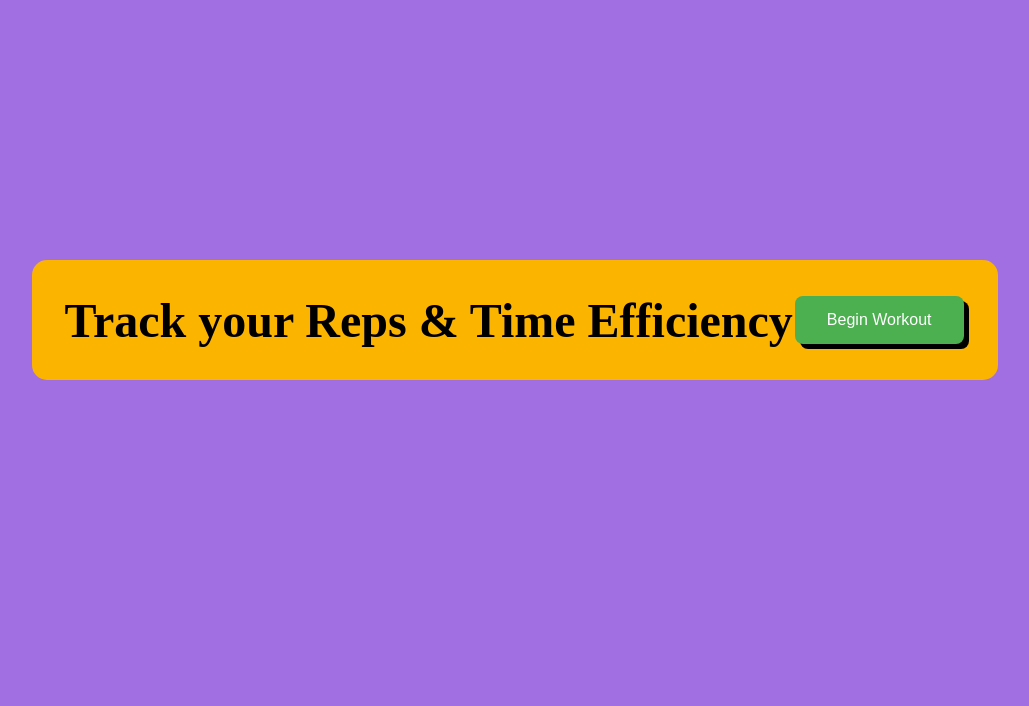
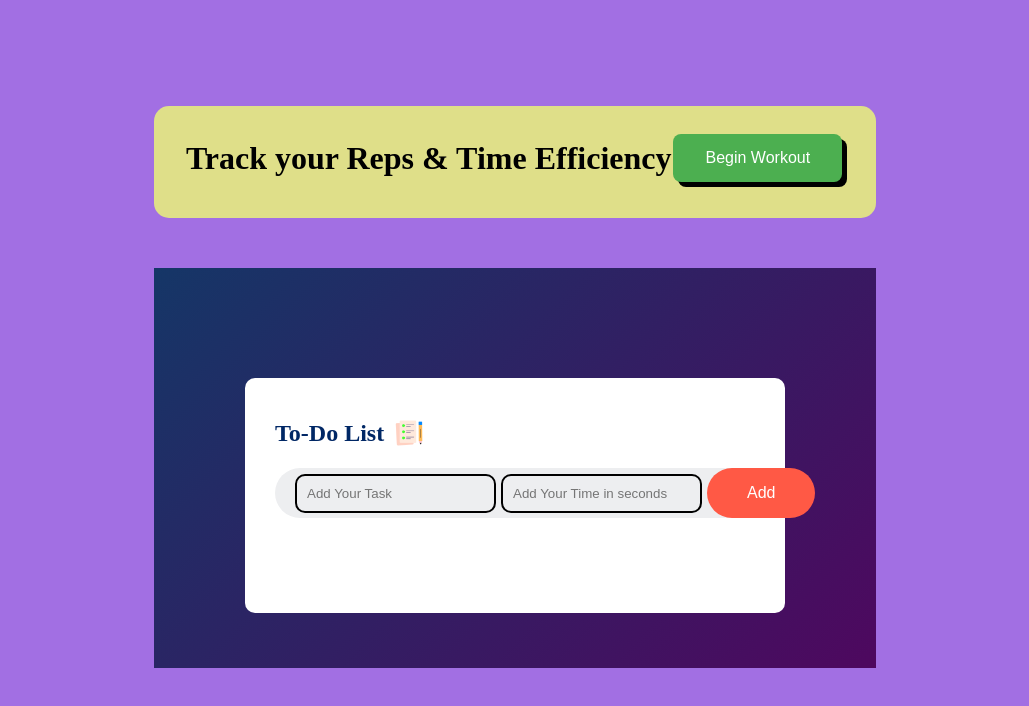
Before and after one commit to CSI-Trainee-2024/Task2_aditya_2310043, a plain HTML site: page index.html in a window 1280 px wide. Both pictures are taken after a click on the button "Begin Workout". Shown: the whole page, without its empty margins (125-1154 px from the left). Drawn offline with Linux system fonts and the light colour scheme.

Commit message:
enhanced the UI of the project and start adding Javascript to the projects and add the begin workout functionality

```diff
--- a/index.html
+++ b/index.html
@@ -11,10 +11,28 @@
 
 <body>
     <div class="container">
-        <div class="heading">
-            <h1>Track your Reps & Time Efficiency</h1>
-            <button class="btn">Begin Workout</button>
+        <div class="main">
+            <div class="heading">
+                <h1>Track your Reps & Time Efficiency</h1>
+                <button class="btn" onclick="addTodo()">Begin Workout</button>
+            </div>
+            <div class="container1">
+               <!-- <div class="todo-app">
+                <h2>To-Do List <img src="./images/icon.png"></h2>
+                <div class="row">
+                    <input type="text" id="task-input" placeholder="Add Your Task" required>
+                    <input type="number" id="time-input" placeholder="Add Your Time" required>
+                     <button onclick="addTask()">Add</button> -->
+                </div>
+                <ul id="list-container">
+                    <!-- <li class="checked">Task 1</li>
+                    <li>Task 2</li>
+                    <li>Task 3</li> -->
+                </ul>
+               </div>
+            </div>
         </div>
+
     </div>
 </body>
 
--- a/script.js
+++ b/script.js
@@ -0,0 +1,44 @@
+const toDo = document.getElementsByClassName("btn");
+const listContainer = document.getElementById("list-container");
+const container1 = document.getElementsByClassName("container1")[0];
+
+
+function addTodo() {
+    if (!document.querySelector('.todo-app')) {
+      let div = document.createElement("div");
+      div.innerHTML = `
+                      <div class="todo-app">
+                      <h2>To-Do List <img src="./images/icon.png"></h2>
+                      <div class="row">
+                      <input type="text" id="task-input" placeholder="Add Your Task" required>
+                      <input type="number" id="time-input" placeholder="Add Your Time in seconds" required>
+                       <button onclick="addTask()">Add</button>
+                      </div>
+                      </div>`;
+      container1.appendChild(div);
+    }
+  }
+
+  function addTask() {
+    const taskInput = document.getElementById("task-input");
+    const timeInput = document.getElementById("time-input");
+
+    if (taskInput.value === "") {
+      alert("You Must Write Something!!");
+    } else {
+      let li = document.createElement("li");
+      li.innerHTML = `${taskInput.value} - ${timeInput.value}seconds`;
+      listContainer.appendChild(li);
+
+      saveTask(taskInput.value,timeInput.value)
+
+      taskInput.value = "";
+      timeInput.value = "";
+    }
+  }
+
+  function saveTask(task,time){
+    let tasks = JSON.parse(localStorage.getItems('tasks')) || []
+    tasks.push({task,time})
+    localStorage.setItem("tasks",JSON.stringify(tasks))
+  }
--- a/style.css
+++ b/style.css
@@ -7,26 +7,33 @@ body {
     background: #A26FE3;
 }
 .container{
-    height: 80vh;
-    width: 80vw;
+    height: 100vh;
+    width: 100vw;
     margin: auto;
     padding: auto;
     display: flex;
     align-items: center;
     justify-content: center;
 }
+.main{
+    display: flex;
+    flex-direction:column;
+    gap: 50px;
+    margin-top: 1.5rem;
+}
 .heading{
     padding: 2rem;
     display: flex;
-    background: #FBB400;
-    font-size: 1.5rem;
+    background: rgb(223, 223, 137);
+    font-size: 1rem;
     border-radius: 15px;
+    padding-top: 1.5rem;
 }
 .heading h1{
     align-content: center;
 }
 .btn{
-    background-color: #4CAF50; /* Green */
+    background-color: #4CAF50;
     border: none;
     color: white;
     padding: 15px 32px;
@@ -36,11 +43,96 @@ body {
     font-size: 16px;
     margin: 4px 2px;
     cursor: pointer;
-    border-radius: 8px; /* Rounded corners */
+    border-radius: 8px;
     box-shadow: 5px 5px 0px 0px black;
     transition: background-color 0.3s, transform 0.2s;
 }
 .btn:hover {
-    background-color: #45a049; /* Darker green on hover */
-    transform: scale(0.9); /* Slightly enlarge the button */
+    background-color: #45a049;
+    transform: scale(0.9);
 }
+
+.container1{
+    width: 100%;
+    min-height: 50vh;
+    background: linear-gradient(135deg,#153667,#4e085f);
+    padding: 10px;
+}
+.todo-app{
+    width: 100%;
+    max-width: 540px;
+    background: #fff;
+    margin: 100px auto 20px;
+    padding: 40px 30px 70px;
+    border-radius: 10px;
+}
+.todo-app h2{
+    color: #002765;
+    display: flex;
+    align-items: center;
+    margin-bottom: 20px;
+
+}
+
+.todo-app h2 img{
+    width: 30px;
+    margin-left: 10px;
+}
+
+.row{
+    display: flex;
+    align-items: center;
+    justify-content: space-between;
+    background:#edeef0 ;
+    border-radius: 30px;
+    padding-left: 20px;
+    margin-bottom: 25px;
+    gap: 5px;
+}
+input{
+    flex: 1;
+    border: none;
+    background: transparent;
+    padding: 10px;
+    font-weight: 14px;
+    border: 2px solid black;
+    border-radius: 10px;
+}
+button{
+    border: none;
+    outline: none;
+    padding: 16px 40px;
+    background: #ff5945;
+    color: #fff;
+    font-size: 16px;
+    cursor: pointer;
+    border-radius:40px ;
+}
+ul li{
+   list-style: none;
+   font-size: 17px;
+   padding: 12px 8px 12px 50px;
+   user-select: none;
+   cursor: pointer;
+   position: relative;
+}
+ul li::before{
+    content: '';
+    position: absolute;
+    height: 28px;
+    width: 28px;
+    border-radius: 50%;
+    background-image: url(./images/unchecked.png);
+    background-size: cover;
+    background-position: center;
+    top: 12px;
+    left: 8px;
+}
+ul li.checked{
+    color: #555;
+    text-decoration: line-through;
+
+}
+ul li.checked::before{
+    background-image: url(./images/checked.png);
+}
```
Also changed, not shown: images/checked.png (added), images/icon.png (added), images/unchecked.png (added).
